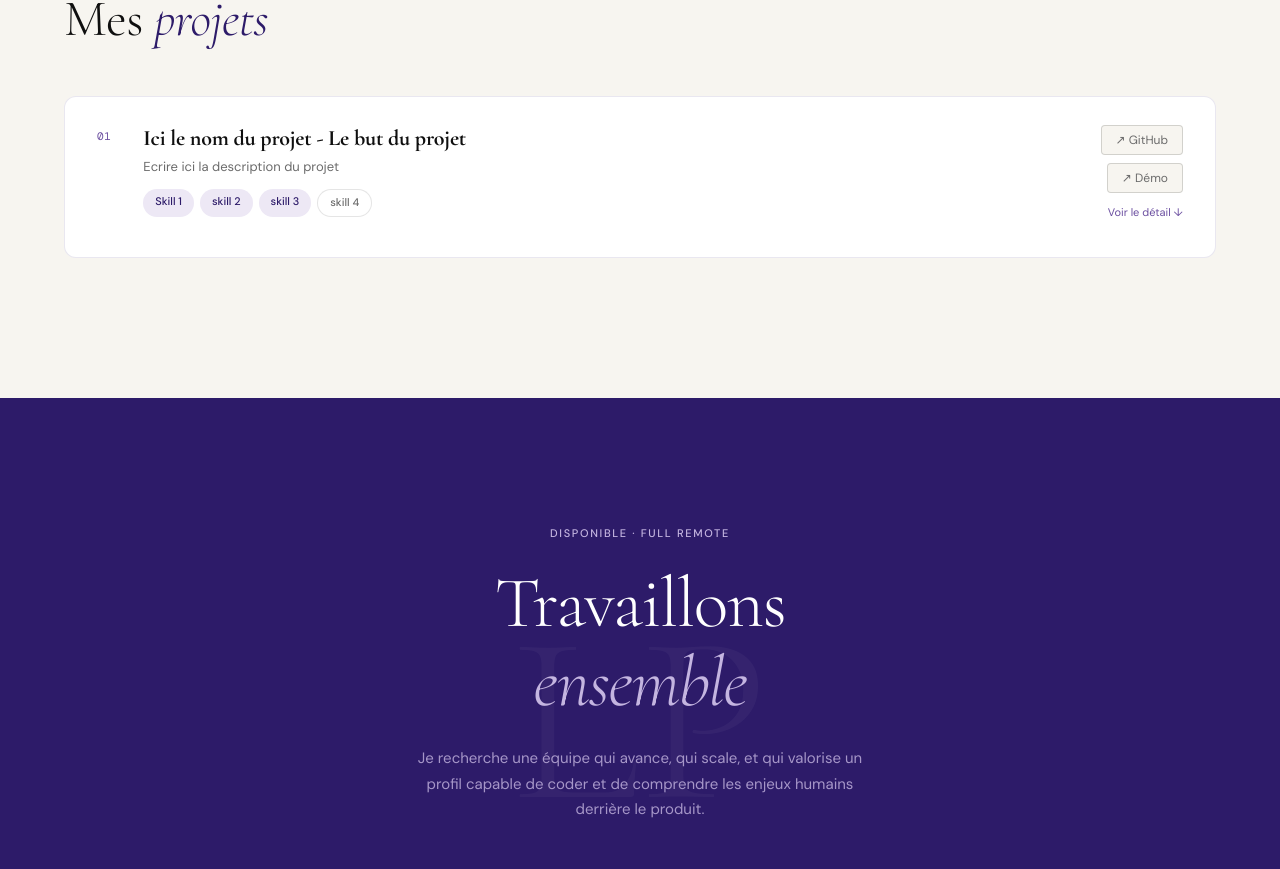
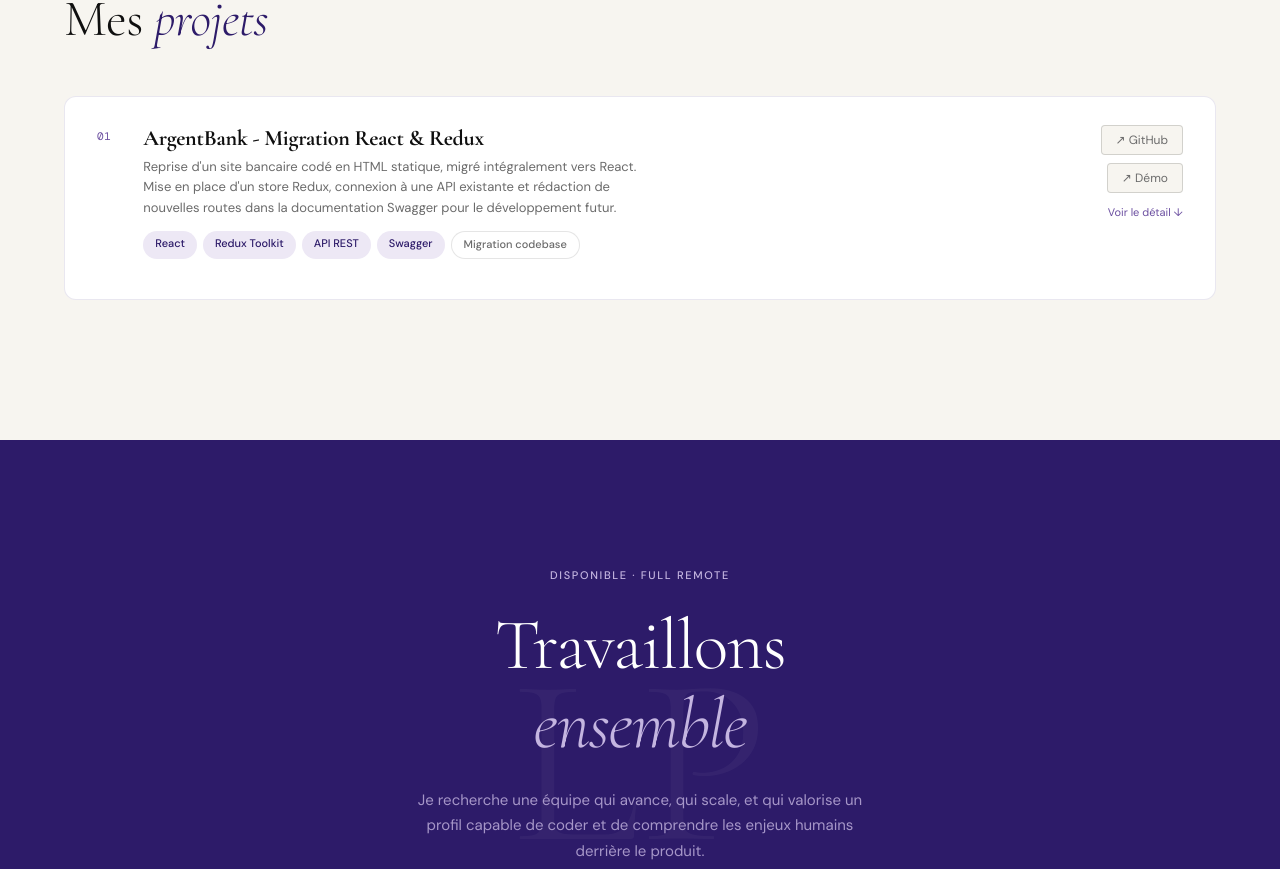
Before and after one commit to NeugdaeUju/Portfolio, a React (Vite) app: page / in a window 1280 px wide. Shown: the part 2240-3109 px from the top of the page. Built offline with nearby package versions, Linux system fonts and the light colour scheme; a web font is replaced by a local one.

Commit message:
Ajout du premier projet dans les Project_card

```diff
--- a/src/components/Project_card.jsx
+++ b/src/components/Project_card.jsx
@@ -1,7 +1,7 @@
 import {useState} from 'react';
 import '../assets/sass/project_card.scss';
 
-function Project_card ({num, title, description, competence1, competence2, competence3, competence4, GitLink, DemoLink, decision1, decision2, decision1_text, decision2_text, modification, modif_Explication, skill1_cat, skill2_cat, skill3_cat, skill4_cat}) {
+function Project_card ({num, title, description, competence1, competence2, competence3, competence4, competence5, GitLink, DemoLink, decision1, decision2, decision1_text, decision2_text, modification, modif_Explication, skill1_cat, skill2_cat, skill3_cat, skill4_cat, skill5_cat}) {
 const [showDetails, setShowDetails] = useState(false);
 const handleClick = () => {
     setShowDetails(!showDetails);
@@ -19,6 +19,7 @@ const handleClick = () => {
                         <p className={`skill ${skill2_cat}`}>{competence2}</p>
                         <p className={`skill ${skill3_cat}`}>{competence3}</p>
                         <p className={`skill ${skill4_cat}`}>{competence4}</p>
+                        <p className={`skill ${skill5_cat}`}>{competence5}</p>
                     </div>
                 </div>
                 <div className='links'>
@@ -35,18 +36,18 @@ const handleClick = () => {
                     <h4>Décisions techniques</h4>
                     <div className='decision'>
                         <span className='arrow'>→</span>
-                        <span><strong>{decision1}</strong> - {decision1_text}</span>
+                        <span><strong>{decision1}</strong>{decision1_text}</span>
                     </div>
                     <div className='decision'>
                         <span>→</span>
-                        <span><strong>{decision2}</strong> - {decision2_text}</span>
+                        <span><strong>{decision2}</strong>{decision2_text}</span>
                     </div>
                 </div>
                 <div className='revoir'>
                     <h4>Ce que je referais</h4>
                     <div className='decision'>
                         <span>!</span>
-                        <span><strong>{modification}</strong> - {modif_Explication}</span>
+                        <span><strong>{modification}</strong>{modif_Explication}</span>
                     </div>
                 </div>
             </div>
--- a/src/pages/Accueil.jsx
+++ b/src/pages/Accueil.jsx
@@ -75,24 +75,26 @@ function Accueil() {
                     <div className='project_cards'>
                         <Project_card
                         num='01'
-                        title='Ici le nom du projet - Le but du projet'
-                        description='Ecrire ici la description du projet'
-                        competence1='Skill 1'
+                        title='ArgentBank - Migration React & Redux'
+                        description="Reprise d'un site bancaire codé en HTML statique, migré intégralement vers React. Mise en place d'un store Redux, connexion à une API existante et rédaction de nouvelles routes dans la documentation Swagger pour le développement futur."
+                        competence1='React'
                         skill1_cat='dev'
-                        competence2='skill 2'
+                        competence2='Redux Toolkit'
                         skill2_cat='dev'
-                        competence3='skill 3'
+                        competence3='API REST'
                         skill3_cat='dev'
-                        competence4='skill 4'
-                        skill4_cat='neutre'
-                        GitLink='#'
+                        competence4='Swagger'
+                        skill4_cat='dev'
+                        competence5='Migration codebase'
+                        skill5_cat='neutre'
+                        GitLink='https://github.com/NeugdaeUju/ArgentBank-Frontend'
                         DemoLink='#'
-                        decision1='Decision 1'
-                        decision1_text='Ici les explication de la décision'
-                        decision2='Decision 2'
-                        decision2_text='Ici les explication de la décision'
-                        modification='La modification'
-                        modif_Explication='Ici l explication de la modification envisagée'
+                        decision1='Deux slices Redux distincts'
+                        decision1_text=' — Séparation de la logique de connexion et des informations utilisateur dans deux parties indépendantes du store. Chaque slice a sa responsabilité claire.'
+                        decision2='Centralisation des appels API'
+                        decision2_text='Centralisation des appels API — Tous les appels sont regroupés dans un seul fichier. Modifier un endpoint ne nécessite pas de chercher dans tout le projet, et le risque de régression est limité.'
+                        modification=''
+                        modif_Explication="Mieux anticiper la structure des slices dès le départ. J'ai dû refactoriser après avoir constaté que certaines données se chevauchaient entre les deux."
                         />
                     </div>
                 </section>
```
